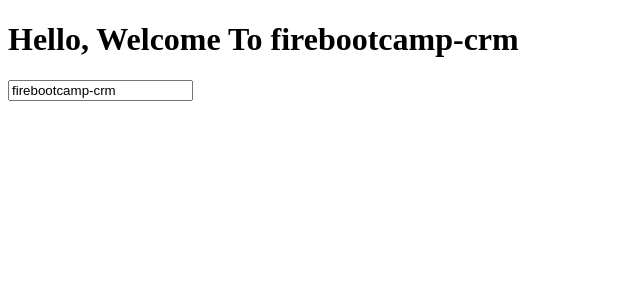
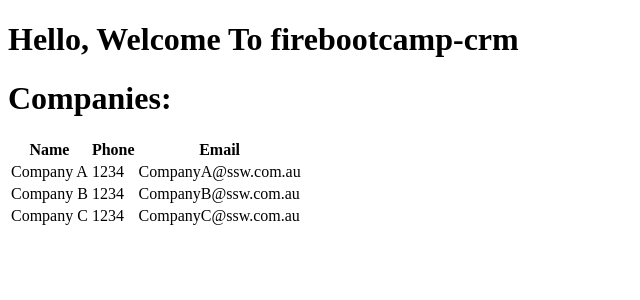
Before and after one commit to SSWConsulting/fbc-angular-202005, an Angular app: page / in a window 1280 px wide. Shown: the top 300 px of the page, without its empty margins (0-640 px from the left). Built offline with nearby package versions, Linux system fonts and the light colour scheme.

Commit message:
Added companyList component

```diff
--- a/src/app/app.component.html
+++ b/src/app/app.component.html
@@ -1,4 +1,4 @@
 
 <h1>Hello, Welcome To {{title}}</h1>
 
-<input type="text" [(ngModel)]="title"  />
+<fbc-company-list></fbc-company-list>
--- a/src/app/app.module.ts
+++ b/src/app/app.module.ts
@@ -4,10 +4,12 @@
 import { AppRoutingModule } from './app-routing.module';
 import { AppComponent } from './app.component';
 import { FormsModule } from '@angular/forms';
+import { CompanyListComponent } from './company/company-list/company-list.component';
 
 @NgModule({
   declarations: [
-    AppComponent
+    AppComponent,
+    CompanyListComponent
   ],
   imports: [
     BrowserModule,
--- /dev/null
+++ b/src/app/company/company-list/company-list.component.html
@@ -0,0 +1,17 @@
+<h1> Companies: </h1>
+<table>
+  <thead>
+    <tr>
+      <th>Name</th>
+      <th>Phone</th>
+      <th>Email</th>
+    </tr>
+  </thead>
+  <tbody>
+    <tr *ngFor='let company of companies' >
+      <td> {{ company.name }} </td>
+      <td> {{ company.phone }} </td>
+      <td> {{ company.email }} </td>
+    </tr>
+  </tbody>
+</table>
--- /dev/null
+++ b/src/app/company/company-list/company-list.component.ts
@@ -0,0 +1,27 @@
+import { Component, OnInit } from '@angular/core';
+import { Company } from '../company';
+
+@Component({
+  selector: 'fbc-company-list',
+  templateUrl: './company-list.component.html',
+  styleUrls: ['./company-list.component.scss']
+})
+export class CompanyListComponent implements OnInit {
+
+  companies: Company[];
+
+  constructor() { }
+
+  ngOnInit(): void {
+    this.getCompanies();
+  }
+
+  getCompanies() {
+    this.companies = [
+      { name : 'Company A', phone: 1234, email: 'CompanyA@ssw.com.au'},
+      { name : 'Company B', phone: 1234, email: 'CompanyB@ssw.com.au'},
+      { name : 'Company C', phone: 1234, email: 'CompanyC@ssw.com.au'}
+    ];
+  }
+
+}
--- /dev/null
+++ b/src/app/company/company.ts
@@ -0,0 +1,5 @@
+export interface Company {
+  name: string;
+  phone: number;
+  email: string;
+}
```
Also changed, not shown: src/app/company/company-list/company-list.component.scss (added).
